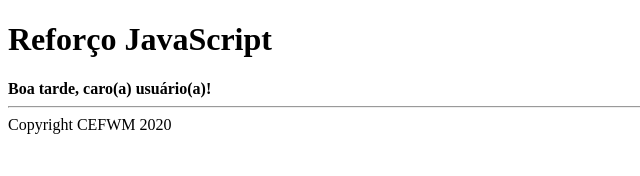
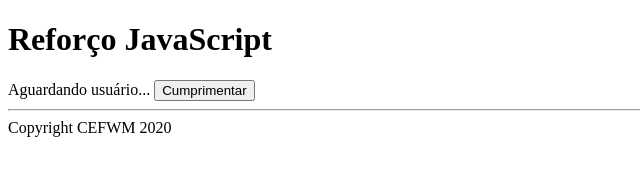
Before and after one commit to ruipimentel/reforco-javascript, a website with bundled scripts: page index.html in a window 1280 px wide. Shown: the whole page, without its empty margins (0-640 px from the left). Built offline with nearby package versions, Linux system fonts and the light colour scheme.

Commit message:
Introduz botão para cumprimento do usuário.

```diff
--- a/index.html
+++ b/index.html
@@ -7,7 +7,13 @@
   </head>
   <body>
     <h1>Reforço JavaScript</h1>
-    <output id="cumprimento"></output>
+    <output id="cumprimento">Aguardando usuário...</output>
+    <button
+      onclick="cumprimentar()"
+      type="button"
+    >
+      Cumprimentar
+    </button>
     <hr />
     Copyright CEFWM 2020
     <script type="module" src="./index.js">
--- a/index.js
+++ b/index.js
@@ -1,8 +1,10 @@
 import { geraCumprimento } from './hello-world.js';
 
 const configuracoes = {
-  numero: 42,
-  variavelInutil: true,
+  /**
+   * `true` caso o usuário já tenha clicado no botão "Cumprimentar".
+   */
+  jaCumprimentou: false,
 
   /**
    * Mensagem de boas vindas para o(a) usuário(a).
@@ -11,9 +13,20 @@ const configuracoes = {
    */
   mensagemBoasVindas: `${geraCumprimento()}, caro(a) usuário(a)!`,
 
-  geraMensagemBoasVindas: function() {
-    return this.mensagemBoasVindas;
-  }
 };
 
-document.querySelector('#cumprimento').innerHTML = `<b>${configuracoes.geraMensagemBoasVindas()}</b>`;
+/**
+ * Método disponível para o HTML como _handler_ de clique do botão
+ * "Cumprimentar".
+ */
+export function cumprimentar() {
+  if (configuracoes.jaCumprimentou) {
+    alert('Já cumprimentei ao menos 1 vez anteriormente...')
+  }
+  document.querySelector('#cumprimento').innerHTML = `<b>${
+    configuracoes.mensagemBoasVindas
+  }</b>`;
+  configuracoes.jaCumprimentou = true;
+}
+
+window.cumprimentar = cumprimentar;
```
